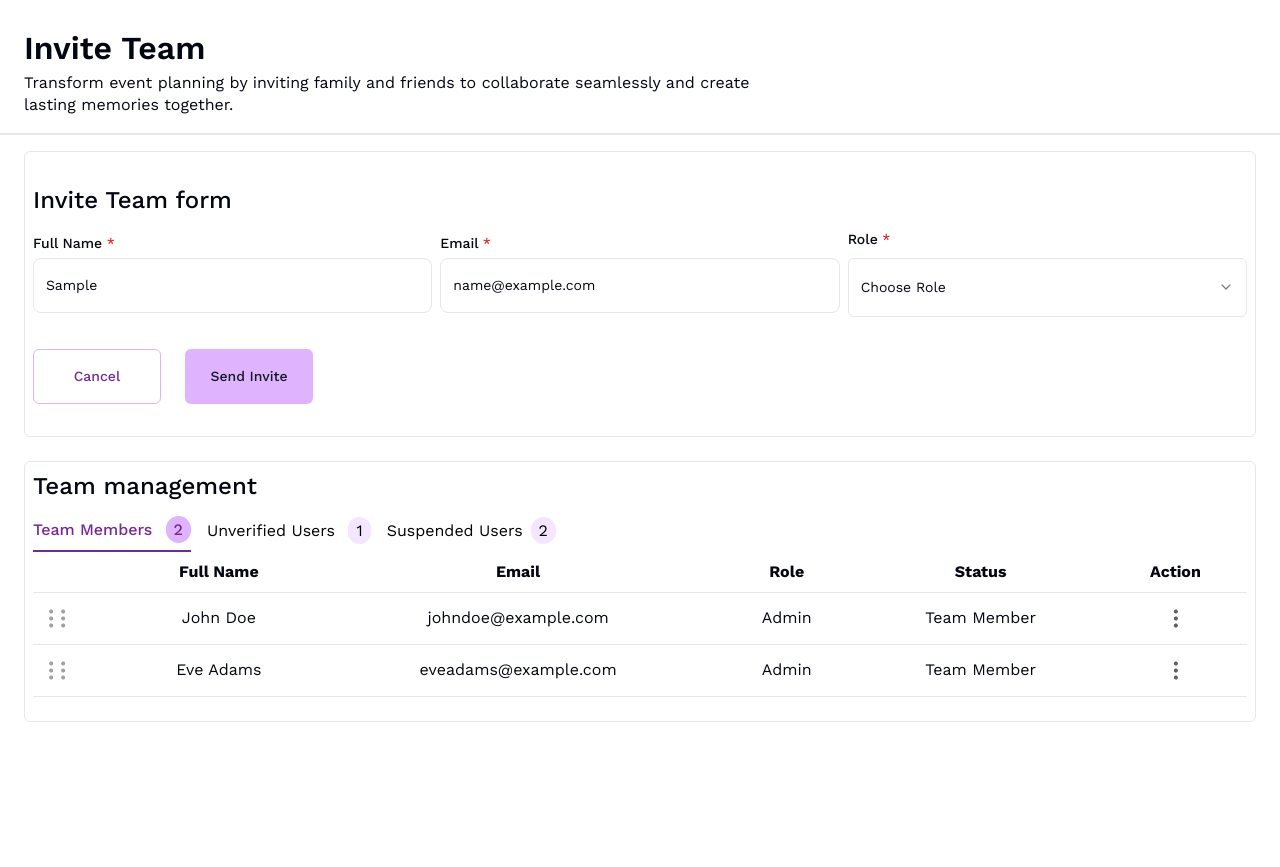
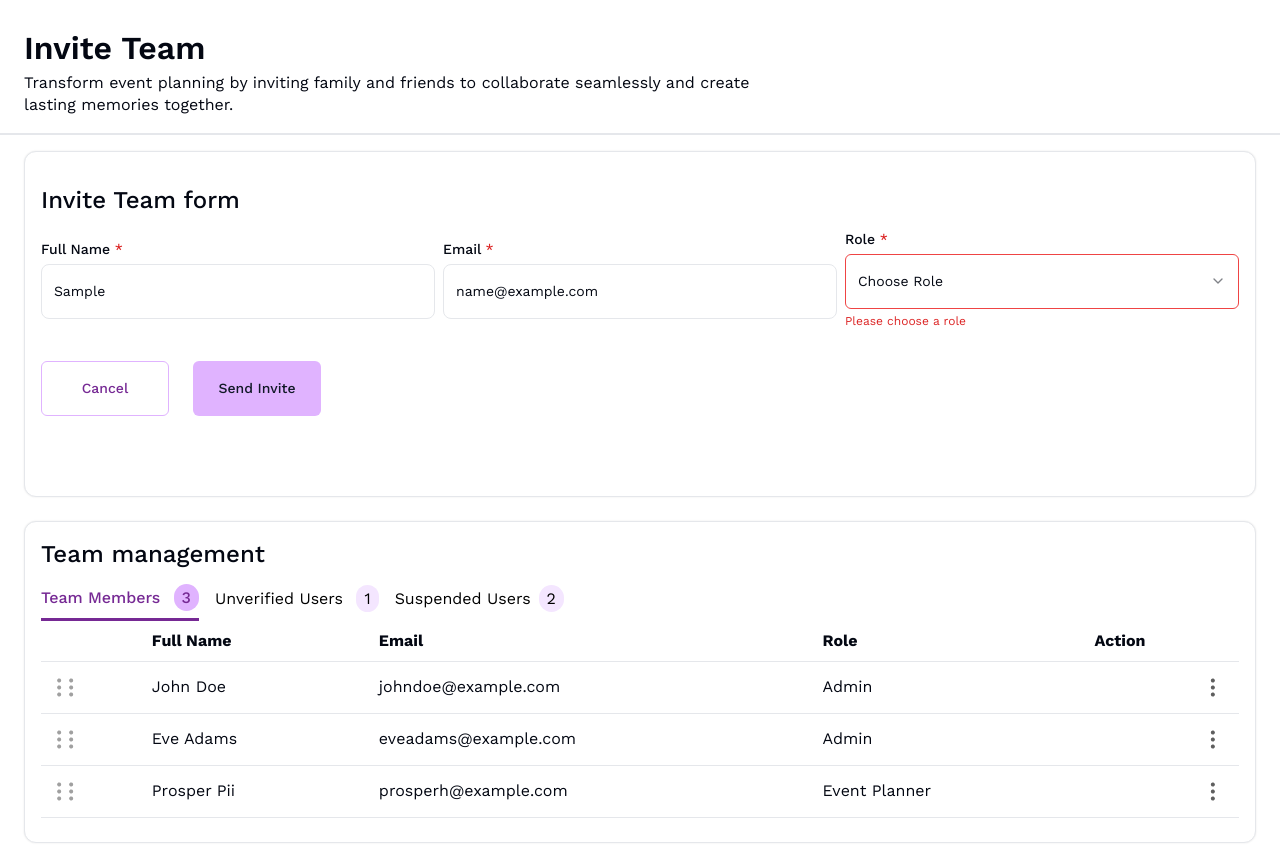
Before and after one commit to Dream-Affairs/Dream-Affairs-Frontend, a Next.js app: page /invite-team in a window 1280 px wide. Both pictures are taken after typing "Sample", "name@example.com" into the empty fields and a click on the button "Send Invite". Before the commit the page ends 800 px from the top, so only its background shows below. Built offline with nearby package versions, Linux system fonts and the light colour scheme.

Commit message:
changes fixed previous commit

```diff
--- a/app/dashboard/invite-team/page.tsx
+++ b/app/dashboard/invite-team/page.tsx
@@ -5,7 +5,7 @@ type Props = {};
 
 const InviteTeam = (props: Props) => {
   return (
-    <div className="w-full max-w-[1112px]">
+    <div className="w-full">
       <InviteTeamImport />
     </div>
   );
--- a/app/invite-team/modal.tsx
+++ b/app/invite-team/modal.tsx
@@ -1,5 +1,7 @@
 'use client';
 import { useEffect, useRef } from 'react';
+import Image from 'next/image';
+import closeIcon from './icons/close-icon.png';
 
 interface MyModalProps {
   isModalOpen: boolean;
@@ -8,10 +10,18 @@ interface MyModalProps {
   handleCloseModal: () => void;
   title: string;
   message: string;
+  actionName: string;
   //   modalRef: React.RefObject<HTMLDivElement>;
 }
 
-const MyModal: React.FC<MyModalProps> = ({ handleOpenModal, handleCloseModal, isModalOpen, title, message }) => {
+const MyModal: React.FC<MyModalProps> = ({
+  handleOpenModal,
+  handleCloseModal,
+  isModalOpen,
+  title,
+  message,
+  actionName,
+}) => {
   const modalRef = useRef<HTMLDivElement | null>(null);
 
   const handleCancel = () => {
@@ -19,10 +29,10 @@ const MyModal: React.FC<MyModalProps> = ({ handleOpenModal, handleCloseModal, is
     // Add logic for cancel action here
   };
 
-  const handleSuspend = () => {
-    handleCloseModal();
-    // Add logic for suspend action here
-  };
+  //   const handleSuspend = () => {
+  //     handleCloseModal();
+  //     // Add logic for suspend action here
+  //   };
 
   useEffect(() => {
     const handleOutsideClick = (e: MouseEvent) => {
@@ -48,7 +58,12 @@ const MyModal: React.FC<MyModalProps> = ({ handleOpenModal, handleCloseModal, is
         <div className="fixed inset-0 flex items-center justify-center z-50">
           <div className="absolute inset-0 bg-black opacity-40"></div>
           <div className="bg-white w-[550px] p-6 rounded-lg shadow-lg relative" ref={modalRef}>
-            <h2 className=" text-2xl text-center font-medium mb-4">{title}</h2>
+            <div className="flex justify-end">
+              <button className="text-gray-500 hover:text-gray-700 cursor-pointer" onClick={handleCloseModal}>
+                <Image src={closeIcon} alt="close" height={24} width={24} />
+              </button>
+            </div>
+            <h2 className=" text-2xl text-center font-medium mt-2 mb-4">{title}</h2>
             <p className="mb-4 text-center">{message}</p>
             <div className="flex justify-center">
               <button
@@ -59,9 +74,9 @@ const MyModal: React.FC<MyModalProps> = ({ handleOpenModal, handleCloseModal, is
               </button>
               <button
                 className="bg-transparent border border-[#B93F54] hover:bg-[#B93F54] hover:text-white  text-[#B93F54] px-4 py-2 rounded-md"
-                onClick={handleSuspend}
+                // onClick={handleSuspend}
               >
-                Suspend
+                {actionName}
               </button>
             </div>
           </div>
--- a/app/invite-team/page.tsx
+++ b/app/invite-team/page.tsx
@@ -29,6 +29,8 @@ const InviteTeam: React.FC = () => {
     setFullName(e.target.value);
     if (!e.target.value) {
       setFullNameError('Please fill out this field');
+    } else if (e.target.value.trim().length < 2) {
+      setFullNameError('Full Name must have at least two letters');
     } else {
       setFullNameError('');
     }
@@ -39,9 +41,17 @@ const InviteTeam: React.FC = () => {
     setEmail(e.target.value);
     if (!e.target.value) {
       setEmailError('Please fill out this field');
+    } else if (!isValidEmail(e.target.value)) {
+      setEmailError('Please enter a valid email address');
     } else {
       setEmailError('');
     }
+  };
+
+  const isValidEmail = (email: string) => {
+    // Regular expression for a simple email validation
+    const emailRegex = /^[^\s@]+@[^\s@]+\.[^\s@]+$/;
+    return emailRegex.test(email);
   };
 
   //   change role dropdown
@@ -70,10 +80,10 @@ const InviteTeam: React.FC = () => {
       isValid = false;
     }
 
-    // if (!role) {
-    //   setRoleError('Please choose a role');
-    //   isValid = false;
-    // }
+    if (!role) {
+      setRoleError('Please choose a role');
+      isValid = false;
+    }
 
     if (isValid) {
       console.log('Full Name:', fullName);
@@ -92,10 +102,17 @@ const InviteTeam: React.FC = () => {
         </p>
       </div>
 
-      <div className="my-4 border border-border"></div>
+      {/* divider */}
+      <div className="my-4 border w-full border-border"></div>
 
       {/* invite team section */}
-      <section className="mx-6 flex flex-col gap-4 rounded-md px-2 py-8 border border-border">
+      <section
+        className="mx-6 flex flex-col gap-4 rounded-xl px-4 py-8 pb-20 border border-border"
+        style={{
+          backgroundColor: 'white',
+          boxShadow: '0px 0px 2px rgba(0, 0, 0, 0.1)',
+        }}
+      >
         <h1 className="text-2xl font-medium">Invite Team form</h1>
 
         <div className="flex flex-col items-center justify-center lg:flex-row gap-2">
@@ -132,12 +149,16 @@ const InviteTeam: React.FC = () => {
           </div>
 
           {/* dropdown for roles */}
-          <div className="flex w-full flex-col gap-3">
-            <Label>
+          <div className="flex w-full flex-col relative">
+            <Label className="mb-2">
               Role <span className="text-red-600">*</span>
             </Label>
             <Select>
-              <SelectTrigger className="w-full h-[59px]">
+              <SelectTrigger
+                className={`w-full h-[55px] ${roleError ? 'border-red-500' : ''} ${
+                  !roleError ? 'hover:border-primary' : ''
+                }`}
+              >
                 <SelectValue placeholder="Choose Role" />
               </SelectTrigger>
               <SelectContent>
@@ -147,16 +168,16 @@ const InviteTeam: React.FC = () => {
                     Admin
                   </SelectItem>
 
-                  <SelectItem value="decorator" onSelect={() => handleRoleChange('Decorator')}>
-                    Decorator
+                  <SelectItem value="eventPlanner" onSelect={() => handleRoleChange('EventPlanner')}>
+                    Event Planner
                   </SelectItem>
-                  <SelectItem value="guest" onSelect={() => handleRoleChange('Guest')}>
-                    Guest
+                  <SelectItem value="guestManager" onSelect={() => handleRoleChange('GuestManager')}>
+                    Guest Manager
                   </SelectItem>
                 </SelectGroup>
               </SelectContent>
             </Select>
-            {roleError && <p className="text-red-600">{roleError}</p>}
+            {roleError && <p className="text-red-600 mt-1  text-xs">{roleError}</p>}
           </div>
         </div>
 
@@ -171,7 +192,13 @@ const InviteTeam: React.FC = () => {
       </section>
 
       {/* team management section */}
-      <section className="mx-6 my-6 flex flex-col gap-4 rounded-md px-2 pt-2 pb-6 border border-border">
+      <section
+        className="mx-6 my-6 flex flex-col gap-4 rounded-xl px-4 pt-4 pb-6 border border-border"
+        style={{
+          backgroundColor: 'white',
+          boxShadow: '0px 0px 2px rgba(0, 0, 0, 0.1)',
+        }}
+      >
         <h1 className=" text-2xl font-medium">Team management</h1>
 
         <Teammgt />
--- a/app/invite-team/teammgt.tsx
+++ b/app/invite-team/teammgt.tsx
@@ -14,6 +14,7 @@ export default function Teammgt() {
   const [isModalOpen, setIsModalOpen] = useState(false);
   const [modalTitle, setModalTitle] = useState('');
   const [modalMessage, setModalMessage] = useState('');
+  const [actionName, setActionName] = useState('');
 
   //   test mode
   const [selectedMember, setSelectedMember] = useState<number | null>(null);
@@ -52,6 +53,7 @@ export default function Teammgt() {
     setModalMessage(
       'Are you sure you want to suspend the wedding planner from the collaboration team? This action will restrict their access to the shared dashboard and collaborative features.',
     );
+    setActionName('Suspend');
     handleOpenModal();
   };
 
@@ -60,6 +62,7 @@ export default function Teammgt() {
     setModalMessage(
       'Are you sure you want to remove the wedding planner from the collaboration team? This action will revoke their access to the shared dashboard and collaborative features.',
     );
+    setActionName('Remove');
     handleOpenModal();
   };
 
@@ -68,6 +71,7 @@ export default function Teammgt() {
     setModalMessage(
       'you are lifting the suspension, allowing the user to resume their normal activities on the platform. Ensure a smooth return to regular participation and collaboration.',
     );
+    setActionName('Reinstate');
     handleOpenModal();
   };
 
@@ -76,6 +80,7 @@ export default function Teammgt() {
     setModalMessage(
       `Give it another shot! Resend the invitation link to ensure they don't miss out on the exciting collaboration. Let's make sure they're part of the action!`,
     );
+    setActionName('Resend');
     handleOpenModal();
   };
 
@@ -95,10 +100,11 @@ export default function Teammgt() {
   // Sample data for members
   const members = [
     { fullName: 'John Doe', email: 'johndoe@example.com', role: 'Admin', status: 'Team Member' },
-    { fullName: 'Alice Smith', email: 'alicesmith@example.com', role: 'Decorator', status: 'Unverified' },
-    { fullName: 'Bob Johnson', email: 'bobjohnson@example.com', role: 'Guest', status: 'Suspended' },
+    { fullName: 'Alice Smith', email: 'alicesmith@example.com', role: 'Event Planner', status: 'Unverified' },
+    { fullName: 'Bob Johnson', email: 'bobjohnson@example.com', role: 'Guest Manager', status: 'Suspended' },
     { fullName: 'Eve Adams', email: 'eveadams@example.com', role: 'Admin', status: 'Team Member' },
-    { fullName: 'Charlie Brown', email: 'charliebrown@example.com', role: 'Guest', status: 'Suspended' },
+    { fullName: 'Charlie Brown', email: 'charliebrown@example.com', role: 'Guest Manager', status: 'Suspended' },
+    { fullName: 'Prosper Pii', email: 'prosperh@example.com', role: 'Event Planner', status: 'Team Member' },
   ];
 
   const filteredMembers = members.filter((member) => member.status === 'Team Member');
@@ -110,7 +116,9 @@ export default function Teammgt() {
       <div className="flex gap-4">
         <button
           className={`tab-button focus:outline-none ${
-            activeTab === 'teamMembers' ? 'text-primary font-medium border-b-2 pb-2 border-primary' : 'text-black pb-2'
+            activeTab === 'teamMembers'
+              ? 'text-primary font-medium border-b-[3px] pb-2 border-primary'
+              : 'text-black pb-2'
           }`}
           onClick={showTeamMembers}
         >
@@ -128,7 +136,7 @@ export default function Teammgt() {
         <button
           className={`tab-button focus:outline-none ${
             activeTab === 'unverifiedUsers'
-              ? 'text-primary font-medium border-b-2 border-primary pb-2'
+              ? 'text-primary font-medium border-b-[3px] border-primary pb-2'
               : 'text-black pb-2'
           }`}
           onClick={showUnverifiedUsers}
@@ -147,7 +155,7 @@ export default function Teammgt() {
         <button
           className={`tab-button focus:outline-none ${
             activeTab === 'suspendedUsers'
-              ? 'text-primary font-medium border-b-2 border-primary pb-2'
+              ? 'text-primary font-medium border-b-[3px] border-primary pb-2'
               : 'text-black pb-2'
           }`}
           onClick={showSuspendedUsers}
@@ -171,11 +179,10 @@ export default function Teammgt() {
               <thead className="border-b">
                 <tr>
                   <th className="px-4 py-2"></th>
-                  <th className="px-4 py-2">Full Name</th>
-                  <th className="px-4 py-2">Email</th>
-                  <th className="px-4 py-2">Role</th>
-                  <th className="px-4 py-2">Status</th>
-                  <th className="px-4 py-2">Action</th>
+                  <th className="px-4 py-2 text-left">Full Name</th>
+                  <th className="px-4 py-2 text-left">Email</th>
+                  <th className="px-4 py-2 text-left">Role</th>
+                  <th className="px-4 py-2 text-left">Action</th>
                 </tr>
               </thead>
               <tbody>
@@ -184,11 +191,10 @@ export default function Teammgt() {
                     <td className="px-4 py-2 text-center">
                       <Image src={sort} alt="sort" />
                     </td>
-                    <td className="px-4 py-2 text-center">{member.fullName}</td>
-                    <td className="px-4 py-2 text-center">{member.email}</td>
-                    <td className="px-4 py-2 text-center">{member.role}</td>
-                    <td className="px-4 py-2 text-center">{member.status}</td>
-                    <td className="px-4 py-2 text-center">
+                    <td className="px-4 py-2 text-left">{member.fullName}</td>
+                    <td className="px-4 py-2 text-left">{member.email}</td>
+                    <td className="px-4 py-2 text-left">{member.role}</td>
+                    <td className="px-4 py-2 text-end">
                       <ActionButton
                         selected={selectedMember === index}
                         toggleMemberActions={() => toggleMemberActions(index)}
@@ -216,7 +222,6 @@ export default function Teammgt() {
                   <th className="px-4 py-2">Full Name</th>
                   <th className="px-4 py-2">Email</th>
                   <th className="px-4 py-2">Role</th>
-                  <th className="px-4 py-2">Status</th>
                   <th className="px-4 py-2">Action</th>
                 </tr>
               </thead>
@@ -229,7 +234,6 @@ export default function Teammgt() {
                     <td className="px-4 py-2 text-center">{member.fullName}</td>
                     <td className="px-4 py-2 text-center">{member.email}</td>
                     <td className="px-4 py-2 text-center">{member.role}</td>
-                    <td className="px-4 py-2 text-center">{member.status}</td>
                     <td className="px-4 py-2 text-center">
                       <ActionButton
                         selected={selectedMember === index}
@@ -258,7 +262,6 @@ export default function Teammgt() {
                   <th className="px-4 py-2">Full Name</th>
                   <th className="px-4 py-2">Email</th>
                   <th className="px-4 py-2">Role</th>
-                  <th className="px-4 py-2">Status</th>
                   <th className="px-4 py-2">Action</th>
                 </tr>
               </thead>
@@ -276,9 +279,6 @@ export default function Teammgt() {
                     </td>
                     <td className="px-4 py-2 text-center" style={{ color: '#9C9C9C' }}>
                       {member.role}
-                    </td>
-                    <td className="px-4 py-2 text-center" style={{ color: '#9C9C9C' }}>
-                      {member.status}
                     </td>
                     <td className="px-4 py-2 text-center">
                       <ActionButton
@@ -309,6 +309,7 @@ export default function Teammgt() {
           handleOpenModal={handleOpenModal}
           title={modalTitle}
           message={modalMessage}
+          actionName={actionName}
         />
       )}
     </div>
@@ -366,7 +367,7 @@ function ActionButton(props: ActionButtonProps) {
       {selected && (
         <div ref={containerRef} className="actions-container">
           <div
-            className="absolute bottom-10 -left-[100px] mt-2 w-[150px] rounded-lg flex flex-col z-10"
+            className="absolute bottom-10 -left-[150px] mt-2 w-[190px] rounded-lg py-[6px] flex flex-col z-10"
             style={{
               backgroundColor: 'white',
               boxShadow: '0px 0px 8px rgba(0, 0, 0, 0.2)',
@@ -404,7 +405,7 @@ function ActionButton(props: ActionButtonProps) {
 function renderActionButton(imageSrc: string, label: string, onClick: () => void) {
   return (
     <button
-      className="hover:bg-gray-100 flex gap-1 h-8 items-center justify-start pl-2 text-base font-normal leading-[22.4px]"
+      className="hover:bg-gray-100 flex gap-1 h-[44px] items-center justify-start pl-4 text-base font-normal leading-[22.4px]"
       onClick={onClick}
     >
       <Image src={imageSrc} alt={label} width={24} height={24} />
```
Also changed, not shown: app/invite-team/icons/close-icon.png (added).
